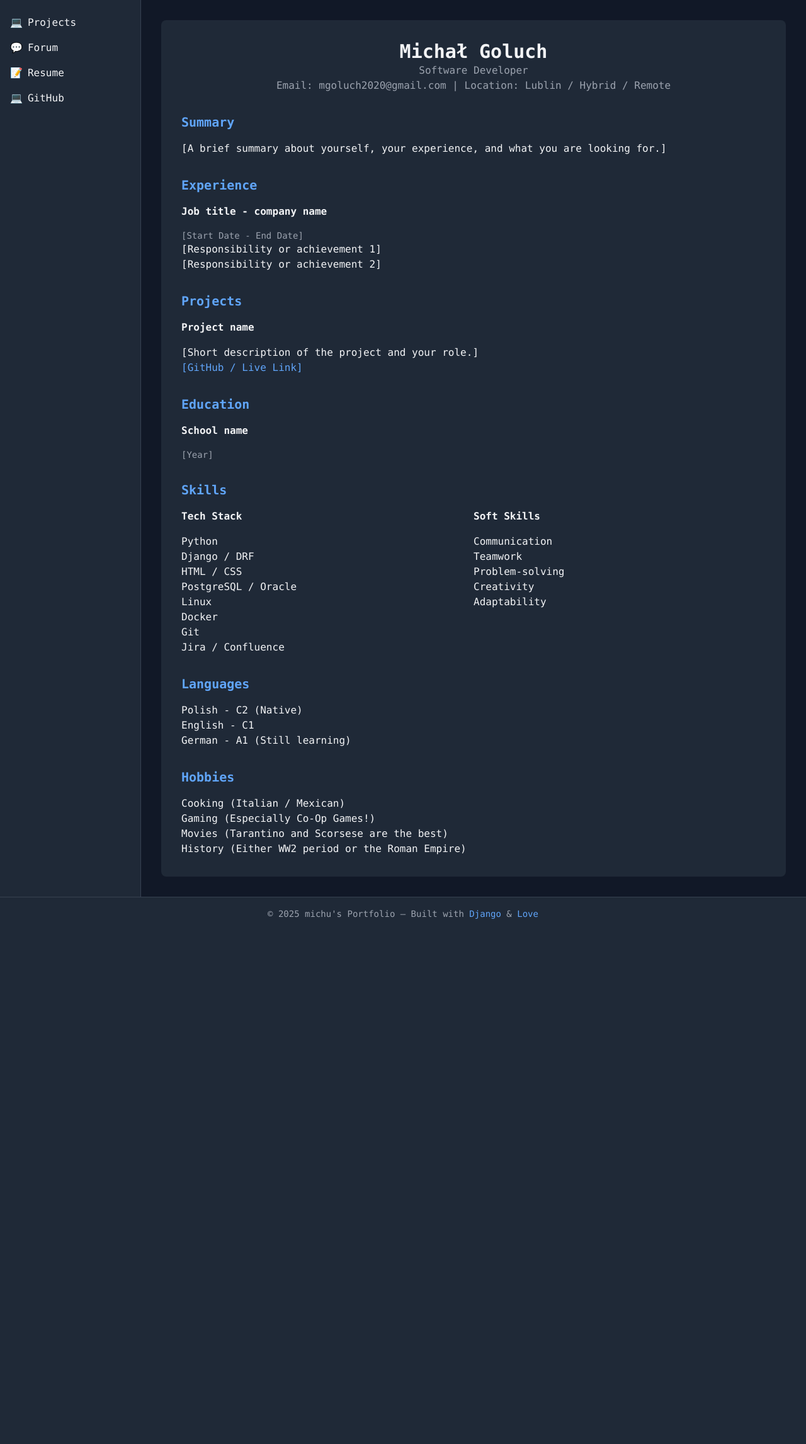
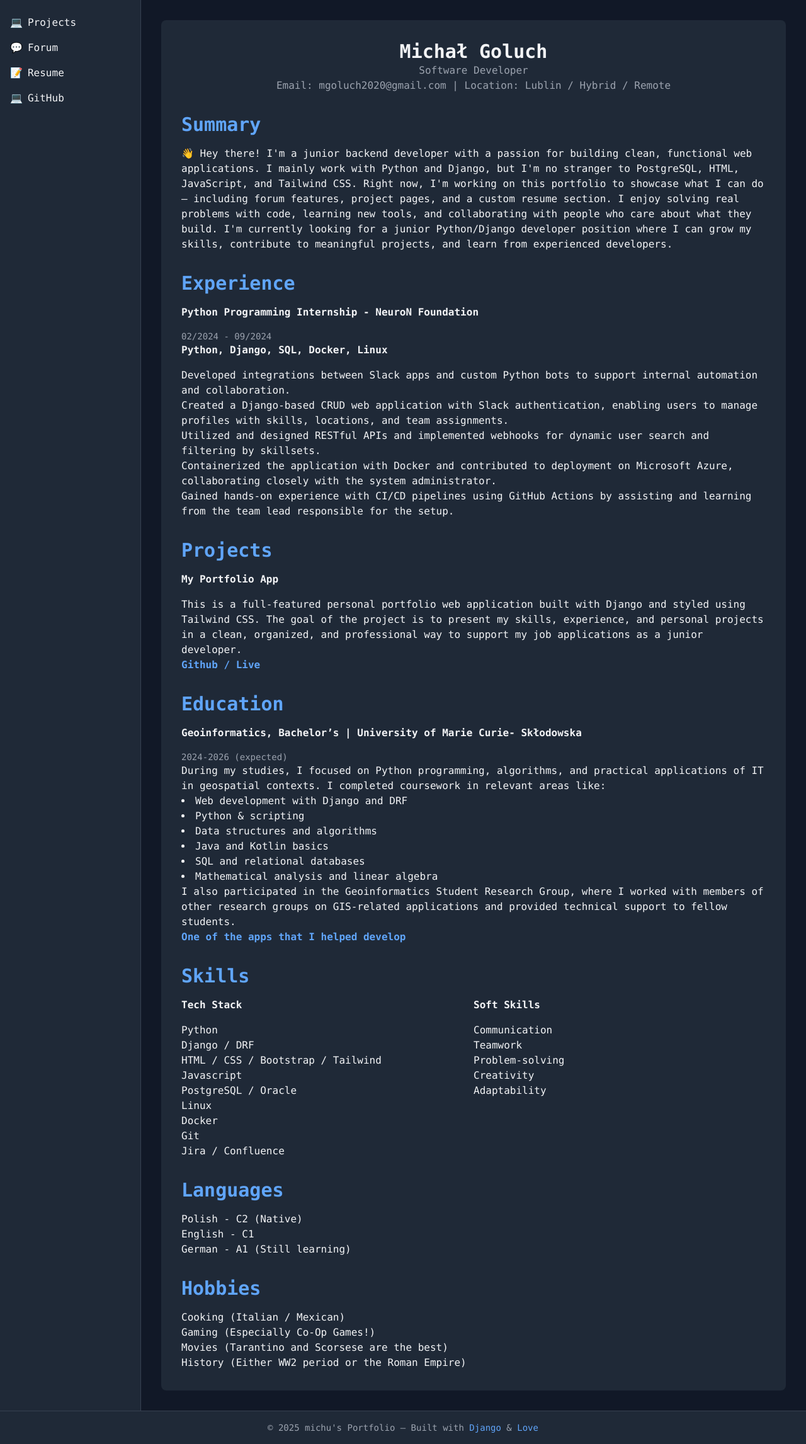
Before and after one commit to michu999/Portfolio_app, a Django app: page /resume/ in a window 1280 px wide. Shown: the part 64-2357 px from the top of the page at 63% size. Before the commit the page ends 1523 px from the top, so only its background shows below. Run offline with Django 5.2, Linux system fonts and the light colour scheme.

Commit message:
updated resume.html, added context to the views

```diff
--- a/portfolio_app/resume/templates/resume.html
+++ b/portfolio_app/resume/templates/resume.html
@@ -10,58 +10,92 @@
     </header>
 
     <section class="mb-8">
-        <h2 class="text-xl font-bold mb-4 text-blue-400">Summary</h2>
-        <p class="text-gray-300">[A brief summary about yourself, your experience, and what you are looking for.]</p>
+        <h2 class="text-3xl font-bold mb-4 text-blue-400">Summary</h2>
+        <p class="text-gray-300">👋 Hey there!
+
+            I'm a junior backend developer with a passion for building clean, functional web applications. I mainly work
+            with Python and Django, but I'm no stranger to PostgreSQL, HTML, JavaScript, and Tailwind CSS.
+
+            Right now, I'm working on this portfolio to showcase what I can do — including forum features, project
+            pages, and a custom resume section. I enjoy solving real problems with code, learning new tools, and
+            collaborating with people who care about what they build.
+
+            I'm currently looking for a junior Python/Django developer position where I can grow my skills, contribute
+            to meaningful projects, and learn from experienced developers.</p>
     </section>
 
     <!-- Experience -->
     <section class="mb-8">
-        <h2 class="text-xl font-bold mb-4 text-blue-400">Experience</h2>
+        <h2 class="text-3xl font-bold mb-4 text-blue-400">Experience</h2>
         <div class="mb-4">
-            <h3 class="font-bold mb-4 text-blue-500 text-2xl uppercase tracking-wider">Job title - company name</h3>
-            <span class="text-gray-400 text-sm">[Start Date - End Date]</span>
+            <h3 class="font-bold mb-4 text-2xl uppercase tracking-wider">Python Programming Internship - NeuroN Foundation</h3>
+            <span class="text-gray-400 text-sm">02/2024 - 09/2024</span>
+            <p class="font-bold mb-4 text-blue-300 text-2xl uppercase tracking-wider">Python, Django, SQL, Docker, Linux</p>
             <ul class="list-disc list-inside text-gray-300 ml-4">
-                <li>[Responsibility or achievement 1]</li>
-                <li>[Responsibility or achievement 2]</li>
+                <li>Developed integrations between Slack apps and custom Python bots to support internal automation and collaboration.</li>
+                <li>Created a Django-based CRUD web application with Slack authentication, enabling users to manage profiles with skills, locations, and team assignments.</li>
+                <li>Utilized and designed RESTful APIs and implemented webhooks for dynamic user search and filtering by skillsets.</li>
+                <li>Containerized the application with Docker and contributed to deployment on Microsoft Azure, collaborating closely with the system administrator.</li>
+                <li>Gained hands-on experience with CI/CD pipelines using GitHub Actions by assisting and learning from the team lead responsible for the setup.</li>
             </ul>
         </div>
     </section>
 
     <!-- Projects -->
     <section class="mb-8">
-        <h2 class="text-xl font-bold mb-4 text-blue-400">Projects</h2>
+        <h2 class="text-3xl font-bold mb-4 text-blue-400">Projects</h2>
         <div>
-            <h3 class="font-bold mb-4 text-blue-500 text-2xl uppercase tracking-wider">Project name</h3>
-            <p class="text-gray-300">[Short description of the project and your role.]</p>
-            <a href="#" class="text-blue-400 hover:underline">[GitHub / Live Link]</a>
+            <h3 class="font-bold mb-4 text-blue-500 text-2xl uppercase tracking-wider">My Portfolio App</h3>
+            <p class="text-gray-300">This is a full-featured personal portfolio web application built with Django and
+                styled using Tailwind CSS. The goal of the project is to present my skills, experience, and personal
+                projects in a clean, organized, and professional way to support my job applications as a junior
+                developer.</p>
+            <a href="https://github.com/michu999/Portfolio_app" class="text-2xl font-bold mb-4 text-blue-400">Github / </a>
+            <a href="https://github.com/michu999/Portfolio_app" class="text-2xl font-bold mb-4 text-blue-400">Live</a>
         </div>
     </section>
 
     <!-- Education -->
     <section class="mb-8">
-        <h2 class="text-xl font-bold mb-4 text-blue-400">Education</h2>
+        <h2 class="text-3xl font-bold mb-4 text-blue-400">Education</h2>
         <div>
-            <h3 class="font-bold mb-4 text-blue-500 text-2xl uppercase tracking-wider">School name</h3>
-            <span class="text-gray-400 text-sm">[Year]</span>
+            <h3 class="font-bold mb-4 text-blue-500 text-2xl uppercase tracking-wider">Geoinformatics, Bachelor’s |
+                University of Marie Curie-
+                Skłodowska</h3>
+            <span class="text-gray-400 text-sm">2024-2026 (expected)</span>
         </div>
+        <a class="text-gray-300 ml-4">During my studies, I focused on Python programming, algorithms, and practical
+            applications of IT in geospatial contexts. I completed coursework in relevant areas like:
+
+            <li>Web development with Django and DRF</li>
+            <li>Python & scripting</li>
+            <li>Data structures and algorithms</li>
+            <li>Java and Kotlin basics</li>
+            <li>SQL and relational databases</li>
+            <li>Mathematical analysis and linear algebra</li>
+
+            I also participated in the Geoinformatics Student Research Group, where I worked with members of other
+            research groups on GIS-related applications and provided technical support to fellow students.</a>
+
+        <p><a href="https://grzyby-w-polsce-wnozigp.opendata.arcgis.com/" class="text-2xl font-bold mb-4 text-blue-400">One of the apps that I helped develop</a></p>
     </section>
 
     <!-- Skills -->
     <section class="mb-8">
-        <h2 class="text-xl font-bold mb-4 text-blue-400">Skills</h2>
+        <h2 class="text-3xl font-bold mb-4 text-blue-400">Skills</h2>
         <div class="grid grid-cols-1 md:grid-cols-2 gap-8">
             <div>
                 <h3 class="font-bold mb-4 text-blue-500 text-2xl uppercase tracking-wider">Tech Stack</h3>
                 <ul class="list-disc list-inside text-gray-300">
                     <li>Python</li>
                     <li>Django / DRF</li>
-                    <li>HTML / CSS</li>
+                    <li>HTML / CSS / Bootstrap / Tailwind</li>
+                    <li>Javascript</li>
                     <li>PostgreSQL / Oracle</li>
                     <li>Linux</li>
                     <li>Docker</li>
                     <li>Git</li>
                     <li>Jira / Confluence</li>
-
                 </ul>
             </div>
             <div>
@@ -79,7 +113,7 @@
 
     <!-- Languages -->
     <section class="mb-8">
-        <h2 class="text-xl font-bold mb-4 text-blue-400">Languages</h2>
+        <h2 class="text-3xl font-bold mb-4 text-blue-400">Languages</h2>
         <ul class="list-disc list-inside text-gray-300 grid grid-cols-2 gap-x-8">
             <li>Polish - C2 (Native)</li>
             <li>English - C1</li>
@@ -89,7 +123,7 @@
 
     <!-- Hobbies -->
     <section>
-        <h2 class="text-xl font-bold mb-4 text-blue-400">Hobbies</h2>
+        <h2 class="text-3xl font-bold mb-4 text-blue-400">Hobbies</h2>
         <ul class="list-disc list-inside text-gray-300 grid grid-cols-2 gap-x-8">
             <li>Cooking (Italian / Mexican)</li>
             <li>Gaming (Especially Co-Op Games!)</li>
--- a/portfolio_app/resume/views.py
+++ b/portfolio_app/resume/views.py
@@ -1,8 +1,14 @@
 from django.shortcuts import render
-
+from resume.models import Education, Experience, Skill
 # Create your views here.
 def resume(request):
     """
     Render the home page of the resume application.
     """
-    return render(request, 'resume.html')
+    context = {
+        'educations': Education.objects.all(),
+        'experiences': Experience.objects.all(),
+        'skills': Skill.objects.all(),
+    }
+
+    return render(request, 'resume.html', context=context)
```
